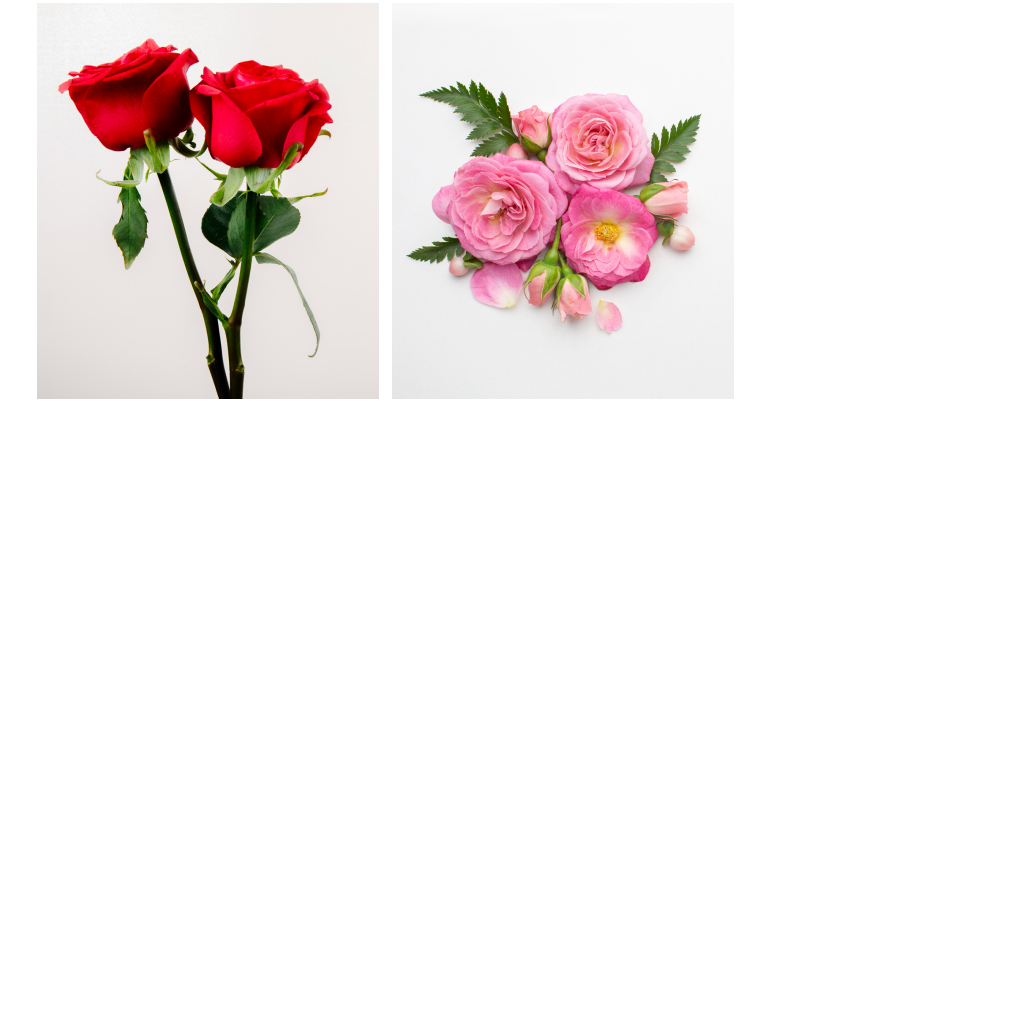
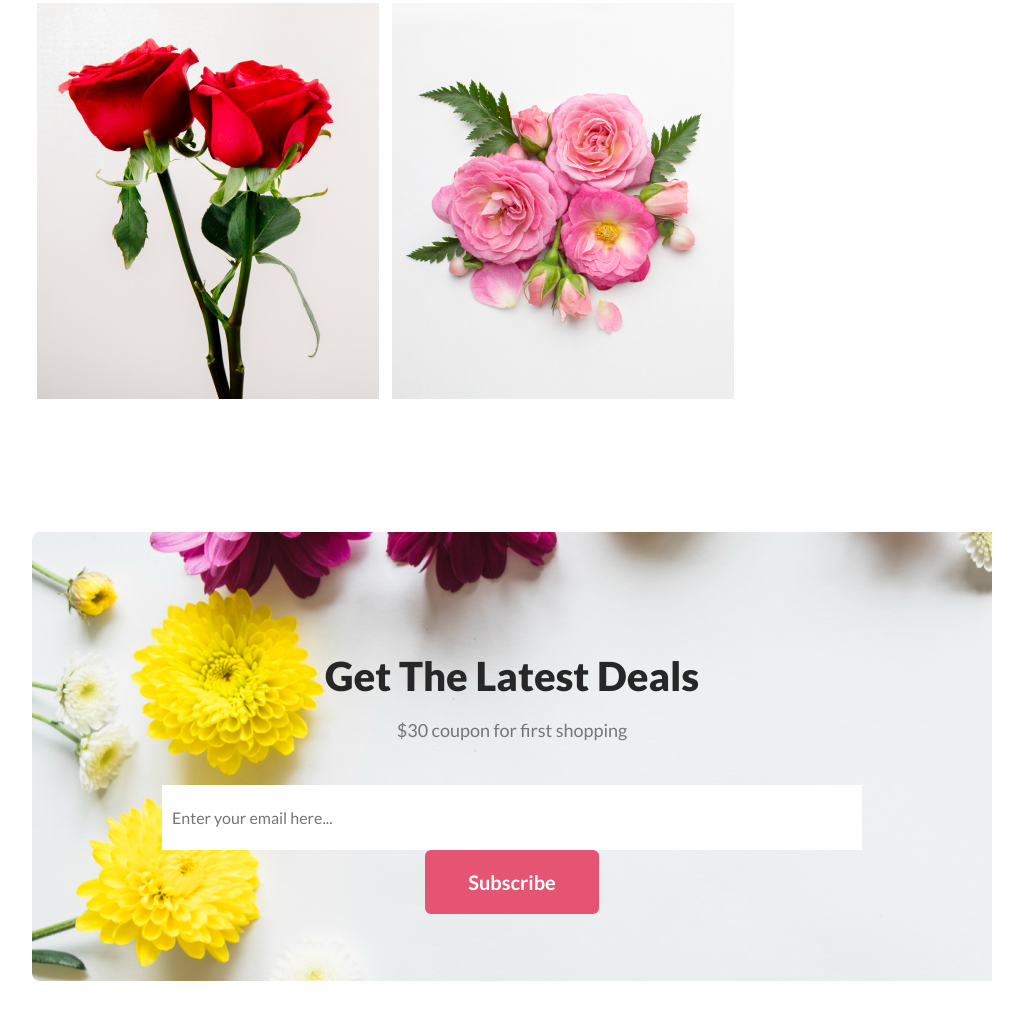
Before and after one commit to Tofazzal26/flower-shop, a plain HTML site: page index.html in a window 1280 px wide. Shown: the part 3488-4522 px from the top of the page, without its empty margins (128-1151 px from the left). Before the commit the page ends 3890 px from the top, so only its background shows below. Drawn offline with Linux system fonts and the light colour scheme; files whose address does not match are found by name.

Commit message:
latest deal finish

```diff
--- a/index.html
+++ b/index.html
@@ -126,6 +126,18 @@
 
     <!-- latest deal start -->
 
+    <section class="deals-img">
+        <div class="latest-deals">
+            <h1>Get The Latest Deals</h1>
+            <p>$30 coupon for first shopping</p>
+            <input type="text" name="" id="" placeholder="Enter your email here...">
+            <button>Subscribe</button>
+        </div>
+    </section>
+
+
+    <!-- footer section start -->
+
 
 
 
--- a/style.css
+++ b/style.css
@@ -288,3 +288,78 @@ header{
 
 
     /* latest deal start */
+
+
+
+.deals-img {
+    width: 75%;
+    max-width: 1440px;
+    margin: 0 auto;
+    align-items: center;
+    justify-content: end;
+    background-image: url("./images/Rectangle\ 9.png");
+    height: 450px;
+    background-repeat: no-repeat;
+    margin-top: 130px;
+}
+
+
+
+.deals-img .latest-deals{
+    text-align: center;
+    padding: 120px;
+}
+
+
+.deals-img .latest-deals h1{
+    color: #272727;
+    text-align: center;
+    font-family: Lato;
+    font-size: 40px;
+    font-weight: 800;
+}
+
+
+.deals-img .latest-deals p{
+    color: rgba(39, 39, 39, 0.60);
+    text-align: center;
+    font-family: "Lato", sans-serif;
+    margin-top: 15px;
+    font-size: 18px;
+    font-weight: 400;
+    line-height: 30px;
+}
+
+.deals-img .latest-deals input{
+    margin-top: 40px;
+    width: 700px;
+    height: 65px;
+    padding: 10px;
+    color: rgba(39, 39, 39, 0.60);
+    font-family: "Lato", sans-serif;
+    font-size: 16px;
+    outline: none;
+    font-weight: 400;
+    border: none;
+
+}
+
+
+.deals-img .latest-deals button{
+    padding: 20px 43px;
+    font-family: "Lato" sans-serif;
+    border-radius: 6px;
+    margin-top: 20px;
+    color: #FFF;
+    font-size: 20px;
+    font-weight: 700;
+    background: #E55473;
+    border: none;
+    cursor: pointer;
+    margin: 0 10px;
+}
+
+
+
+
+/* footer section start */
```
